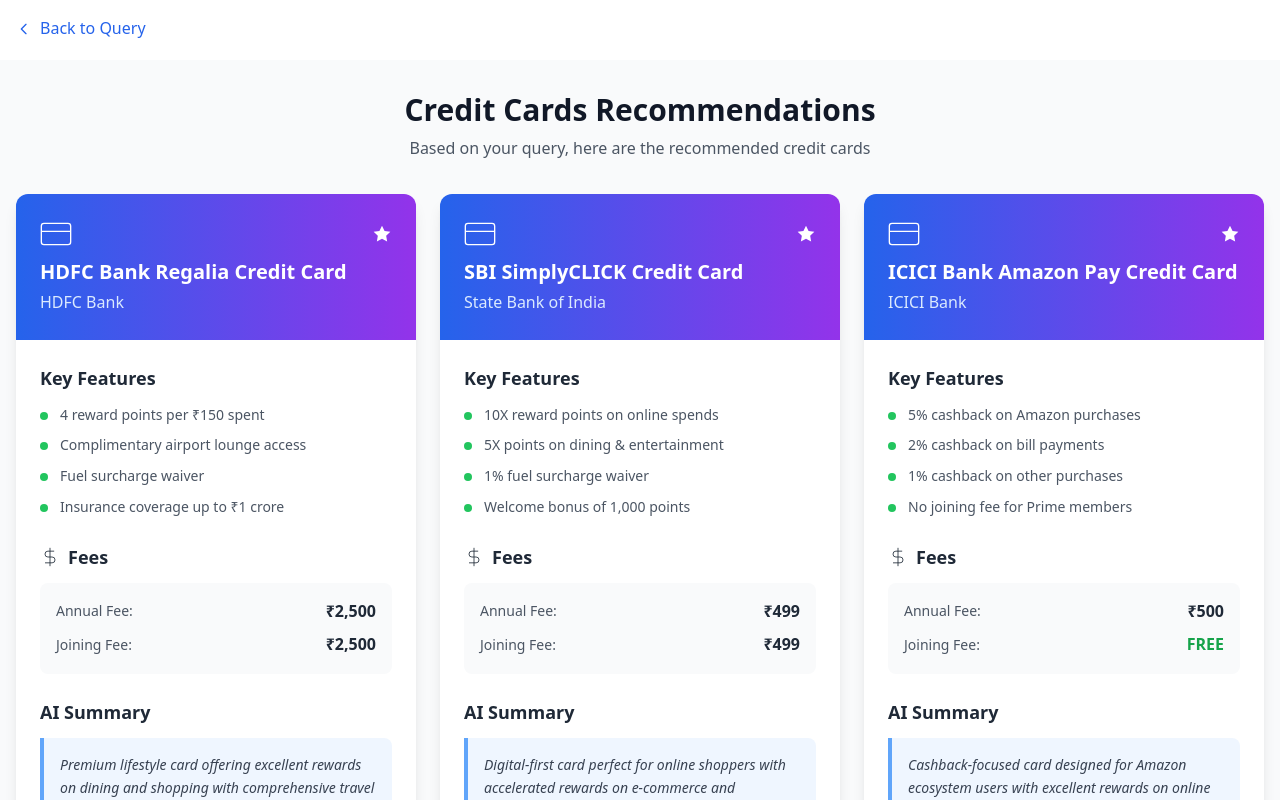
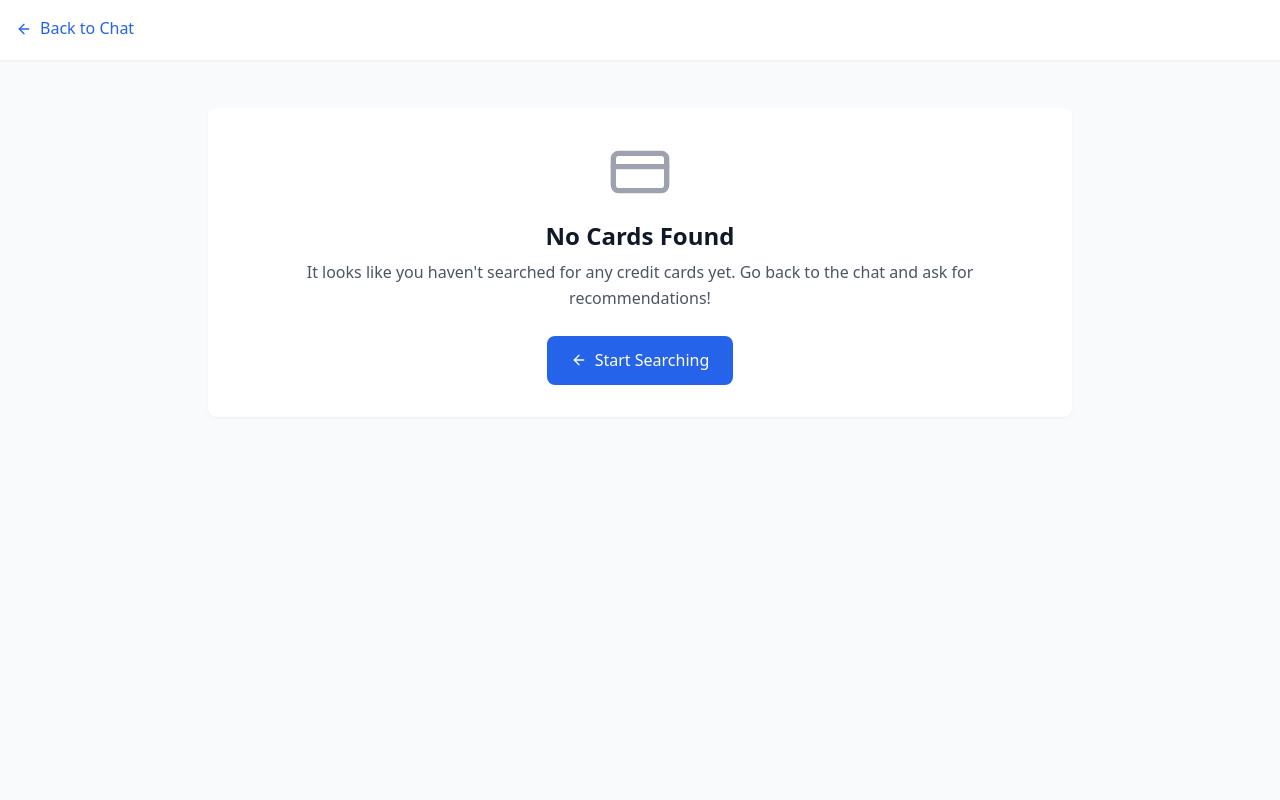
Before and after one commit to bphariharan1301/Credit-Card-Advisor-UI, a Next.js app: page /cards in a window 1280 px wide. Shown: the top 800 px of the page. Built offline with nearby package versions, Linux system fonts and the light colour scheme.

Commit message:
Cards View

```diff
--- a/app/cards/page.tsx
+++ b/app/cards/page.tsx
@@ -1,38 +1,235 @@
 "use client";
 
-import CreditCardsDisplay from "../components/CreditCardsDisplay";
+import { useState, useEffect } from "react";
 import Link from "next/link";
+import { ArrowLeft, DollarSign, Gift, CreditCard, Star } from "lucide-react";
+
+interface CardsData {
+	matches: Array<{
+		card_name: string;
+		bank: string;
+		reward_rate: string;
+		annual_fee_display: string;
+		summary: string;
+		relevantFeatures: string[];
+		welcome_offer?: string;
+		annual_fee: number;
+		card_type: string;
+		features: string[];
+	}>;
+}
 
 export default function CardsPage() {
+	const [cardsData, setCardsData] = useState<CardsData | null>(null);
+	const [loading, setLoading] = useState(true);
+
+	useEffect(() => {
+		// Load cards data from localStorage
+		const savedCardsData = localStorage.getItem("current-cards-data");
+		if (savedCardsData) {
+			try {
+				const parsedData = JSON.parse(savedCardsData);
+				setCardsData(parsedData);
+			} catch (error) {
+				console.error("Error loading cards data:", error);
+			}
+		}
+		setLoading(false);
+	}, []);
+
+	if (loading) {
+		return (
+			<div className="min-h-screen bg-gray-50 flex items-center justify-center">
+				<div className="text-center">
+					<div className="animate-spin rounded-full h-12 w-12 border-b-2 border-blue-600 mx-auto mb-4"></div>
+					<p className="text-gray-600">Loading cards...</p>
+				</div>
+			</div>
+		);
+	}
+
+	if (!cardsData || !cardsData.matches || cardsData.matches.length === 0) {
+		return (
+			<div className="min-h-screen bg-gray-50">
+				{/* Navigation Back */}
+				<div className="bg-white shadow-sm">
+					<div className="max-w-7xl mx-auto px-4 py-4">
+						<Link
+							href="/"
+							className="inline-flex items-center text-blue-600 hover:text-blue-800 transition-colors"
+						>
+							<ArrowLeft className="w-4 h-4 mr-2" />
+							Back to Chat
+						</Link>
+					</div>
+				</div>
+
+				{/* No Cards Message */}
+				<div className="max-w-4xl mx-auto px-4 py-12 text-center">
+					<div className="bg-white rounded-lg shadow-sm p-8">
+						<CreditCard className="w-16 h-16 text-gray-400 mx-auto mb-4" />
+						<h2 className="text-2xl font-semibold text-gray-900 mb-2">
+							No Cards Found
+						</h2>
+						<p className="text-gray-600 mb-6">
+							It looks like you haven't searched for any credit cards yet. Go
+							back to the chat and ask for recommendations!
+						</p>
+						<Link
+							href="/"
+							className="inline-flex items-center bg-blue-600 hover:bg-blue-700 text-white px-6 py-3 rounded-lg transition-colors"
+						>
+							<ArrowLeft className="w-4 h-4 mr-2" />
+							Start Searching
+						</Link>
+					</div>
+				</div>
+			</div>
+		);
+	}
+
 	return (
-		<div className="min-h-screen">
+		<div className="min-h-screen bg-gray-50">
 			{/* Navigation Back */}
 			<div className="bg-white shadow-sm">
 				<div className="max-w-7xl mx-auto px-4 py-4">
-					<Link
-						href="/"
-						className="inline-flex items-center text-blue-600 hover:text-blue-800 transition-colors"
-					>
-						<svg
-							className="w-4 h-4 mr-2"
-							fill="none"
-							stroke="currentColor"
-							viewBox="0 0 24 24"
+					<div className="flex items-center justify-between">
+						<Link
+							href="/"
+							className="inline-flex items-center text-blue-600 hover:text-blue-800 transition-colors"
 						>
-							<path
-								strokeLinecap="round"
-								strokeLinejoin="round"
-								strokeWidth={2}
-								d="M15 19l-7-7 7-7"
-							/>
-						</svg>
-						Back to Query
-					</Link>
+							<ArrowLeft className="w-4 h-4 mr-2" />
+							Back to Chat
+						</Link>
+						<div className="text-sm text-gray-600">
+							{cardsData.matches.length} card
+							{cardsData.matches.length !== 1 ? "s" : ""} found
+						</div>
+					</div>
 				</div>
 			</div>
 
-			{/* Cards Display */}
-			<CreditCardsDisplay />
+			{/* Header */}
+			<div className="max-w-7xl mx-auto px-4 py-8">
+				<div className="text-center mb-8">
+					<h1 className="text-3xl font-bold text-gray-900 mb-2">
+						Your Credit Card Recommendations
+					</h1>
+					<p className="text-gray-600">
+						Based on your search criteria, here are the best matches for you
+					</p>
+				</div>
+
+				{/* Cards Grid */}
+				<div className="grid gap-6 md:grid-cols-2 lg:grid-cols-3">
+					{cardsData.matches.map((card, index) => (
+						<div
+							key={index}
+							className="bg-white border border-gray-200 rounded-xl p-6 shadow-sm hover:shadow-lg transition-all duration-200 hover:-translate-y-1"
+						>
+							{/* Card Header */}
+							<div className="flex justify-between items-start mb-4">
+								<div className="flex-1">
+									<h3 className="font-bold text-xl text-gray-900 mb-1">
+										{card.card_name}
+									</h3>
+									<p className="text-sm text-gray-600 font-medium">
+										{card.bank}
+									</p>
+								</div>
+								<div className="text-right">
+									<div className="flex items-center gap-1 font-bold text-green-600 text-lg">
+										<Star className="w-4 h-4 fill-current" />
+										{card.reward_rate}
+									</div>
+									<div className="text-sm text-gray-500">
+										{card.annual_fee_display}
+									</div>
+								</div>
+							</div>
+
+							{/* Card Type Badge */}
+							<div className="mb-4">
+								<span className="inline-block bg-blue-100 text-blue-800 text-xs font-semibold px-3 py-1 rounded-full">
+									{card.card_type}
+								</span>
+							</div>
+
+							{/* Summary */}
+							<p className="text-gray-700 text-sm mb-4 leading-relaxed">
+								{card.summary}
+							</p>
+
+							{/* Features */}
+							<div className="mb-4">
+								<h4 className="font-semibold text-gray-900 mb-2 text-sm">
+									Key Features:
+								</h4>
+								<div className="flex flex-wrap gap-1">
+									{card.relevantFeatures.slice(0, 4).map((feature, idx) => (
+										<span
+											key={idx}
+											className="px-2 py-1 bg-gray-100 text-gray-700 text-xs rounded-md"
+										>
+											{feature}
+										</span>
+									))}
+									{card.relevantFeatures.length > 4 && (
+										<span className="px-2 py-1 bg-gray-100 text-gray-500 text-xs rounded-md">
+											+{card.relevantFeatures.length - 4} more
+										</span>
+									)}
+								</div>
+							</div>
+
+							{/* Welcome Offer */}
+							{card.welcome_offer && (
+								<div className="border-t border-gray-100 pt-4">
+									<div className="flex items-start gap-2 text-sm">
+										<Gift className="w-4 h-4 text-green-600 mt-0.5 flex-shrink-0" />
+										<div>
+											<p className="font-semibold text-green-600 mb-1">
+												Welcome Offer:
+											</p>
+											<p className="text-gray-700 text-xs">
+												{card.welcome_offer}
+											</p>
+										</div>
+									</div>
+								</div>
+							)}
+
+							{/* Annual Fee */}
+							<div className="border-t border-gray-100 pt-4 mt-4">
+								<div className="flex items-center justify-between text-sm">
+									<span className="text-gray-600">Annual Fee:</span>
+									<span className="font-semibold text-gray-900">
+										₹{card.annual_fee.toLocaleString()}
+									</span>
+								</div>
+							</div>
+						</div>
+					))}
+				</div>
+
+				{/* Action Buttons */}
+				<div className="mt-12 text-center">
+					<div className="flex flex-col sm:flex-row gap-4 justify-center">
+						<Link
+							href="/"
+							className="bg-blue-600 hover:bg-blue-700 text-white px-8 py-3 rounded-lg transition-colors font-medium"
+						>
+							Ask Another Question
+						</Link>
+						<button
+							onClick={() => window.print()}
+							className="bg-gray-100 hover:bg-gray-200 text-gray-800 px-8 py-3 rounded-lg transition-colors font-medium"
+						>
+							Print Recommendations
+						</button>
+					</div>
+				</div>
+			</div>
 		</div>
 	);
 }
--- a/app/page.tsx
+++ b/app/page.tsx
@@ -1,48 +1,40 @@
 "use client";
-
-import { useState, useRef, useEffect } from "react";
+import { useState, useEffect, useRef } from "react";
 import { useRouter } from "next/navigation";
-import { Send, Bot, User, CreditCard, Gift, DollarSign } from "lucide-react";
+import { CreditCard, User, Bot, DollarSign, Gift, Send } from "lucide-react";
 import ReactMarkdown from "react-markdown";
 import remarkGfm from "remark-gfm";
 import type { Components } from "react-markdown";
+// Types
+interface Message {
+	id: string;
+	role: "user" | "assistant";
+	content: string;
+	timestamp: Date;
+	isStreaming?: boolean;
+	cardsData?: CardsData;
+}
 
-interface CreditCard {
+interface CardsData {
+	matches: Array<{
 		card_name: string;
 		bank: string;
-	features: string[];
-	annual_fee: string;
+		reward_rate: string;
 		annual_fee_display: string;
-	welcome_offer: string;
-	joining_fee: string;
-	reward_rate: string;
-	card_type: string;
 		summary: string;
 		relevantFeatures: string[];
+		welcome_offer?: string;
+		// Add other card properties as needed
+		annual_fee: number;
+		card_type: string;
+		features: string[];
+	}>;
 }
 
 interface StreamResponse {
 	type: "status" | "message" | "cards" | "error";
 	content: any;
 }
-
-interface CardsData {
-	criteria: any;
-	matches: CreditCard[];
-	explanation: string;
-	totalResults: number;
-	query: string;
-}
-
-interface Message {
-	id: string;
-	role: "user" | "assistant";
-	content: string;
-	cardsData?: CardsData;
-	timestamp: Date;
-	isStreaming?: boolean;
-}
-
 const MarkdownRenderer = ({ content }: { content: string }) => {
 	const components: Components = {
 		h1: ({ ...props }) => (
@@ -139,6 +131,33 @@
 	const messagesEndRef = useRef<HTMLDivElement>(null);
 	const inputRef = useRef<HTMLTextAreaElement>(null);
 
+	// Save and restore chat state
+	useEffect(() => {
+		// Load saved messages from localStorage when component mounts
+		const savedMessages = localStorage.getItem("chat-messages");
+		if (savedMessages) {
+			try {
+				const parsedMessages = JSON.parse(savedMessages);
+				// Convert timestamp strings back to Date objects
+				const messagesWithDates = parsedMessages.map((msg: any) => ({
+					...msg,
+					timestamp: new Date(msg.timestamp),
+				}));
+				setMessages(messagesWithDates);
+			} catch (error) {
+				console.error("Error loading saved messages:", error);
+			}
+		}
+	}, []);
+
+	// Save messages to localStorage whenever messages change
+	useEffect(() => {
+		if (messages.length > 1) {
+			// Don't save just the initial message
+			localStorage.setItem("chat-messages", JSON.stringify(messages));
+		}
+	}, [messages]);
+
 	const scrollToBottom = () => {
 		messagesEndRef.current?.scrollIntoView({ behavior: "smooth" });
 	};
@@ -146,6 +165,25 @@
 	useEffect(() => {
 		scrollToBottom();
 	}, [messages]);
+
+	const handleViewCards = (cardsData: CardsData) => {
+		// Save cards data to localStorage for the cards page to access
+		localStorage.setItem("current-cards-data", JSON.stringify(cardsData));
+		router.push("/cards");
+	};
+
+	const clearChatHistory = () => {
+		localStorage.removeItem("chat-messages");
+		setMessages([
+			{
+				id: "1",
+				role: "assistant",
+				content:
+					"Hi! I'm your Credit Card Advisor. I can help you find the perfect credit card based on your needs, spending habits, and preferences. What kind of credit card are you looking for?",
+				timestamp: new Date(),
+			},
+		]);
+	};
 
 	const handleSubmit = async (e?: React.FormEvent) => {
 		if (e) e.preventDefault();
@@ -299,6 +337,7 @@
 		<div className="flex flex-col h-screen bg-gray-50">
 			{/* Header */}
 			<div className="bg-white border-b border-gray-200 px-6 py-4">
+				<div className="flex items-center justify-between">
 					<div className="flex items-center gap-3">
 						<div className="w-8 h-8 bg-blue-600 rounded-full flex items-center justify-center">
 							<CreditCard className="w-4 h-4 text-white" />
@@ -311,6 +350,13 @@
 								AI-powered credit card recommendations
 							</p>
 						</div>
+					</div>
+					<button
+						onClick={clearChatHistory}
+						className="text-sm text-gray-500 hover:text-gray-700 px-3 py-1 rounded-md hover:bg-gray-100 transition-colors"
+					>
+						Clear Chat
+					</button>
 				</div>
 			</div>
 
@@ -414,14 +460,12 @@
 											))}
 										</div>
 										<div className="flex gap-3 pt-2">
-											{/* <button
-												onClick={() => router.push("/cards", {
-														cards:
-												})}
+											<button
+												onClick={() => handleViewCards(message.cardsData!)}
 												className="bg-blue-600 hover:bg-blue-700 text-white font-medium py-2 px-4 rounded-lg transition-colors text-sm"
 											>
 												View All Cards
-											</button>  */}
+											</button>
 										</div>
 									</div>
 								)}
```
Lines whose indentation alone changed are shown as unchanged.
